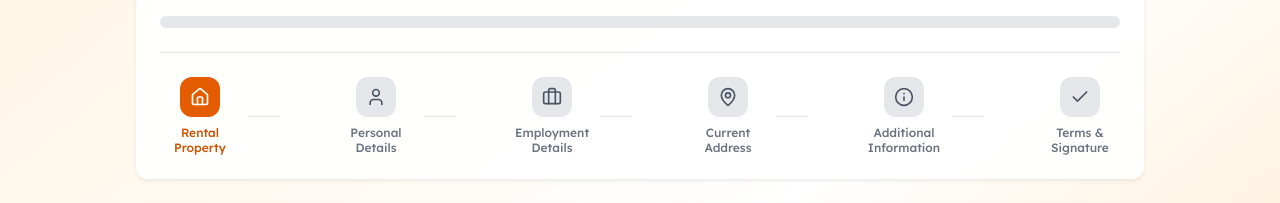
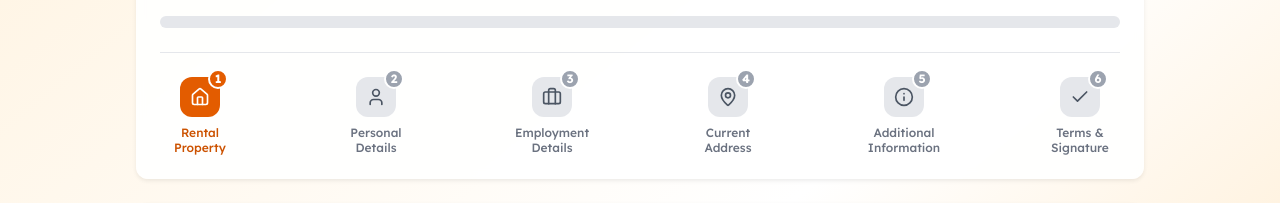
Before and after one commit to calvinwarwick/palmer-partners-forms, a React (Vite) app: page /tenancy-application in a window 1280 px wide. Shown: the part 196-399 px from the top of the page. Built offline with nearby package versions, Linux system fonts and the light colour scheme.

Commit message:
Refactor: Improve step indicator
Removed lines between steps and added step number badges.

```diff
--- a/src/components/tenancy-application/StepIndicator.tsx
+++ b/src/components/tenancy-application/StepIndicator.tsx
@@ -1,6 +1,7 @@
 
 import { cn } from "@/lib/utils";
 import { Home, User, Briefcase, MapPin, Info, Check } from "lucide-react";
+import { Badge } from "@/components/ui/badge";
 
 interface StepIndicatorProps {
   currentStep: number;
@@ -27,6 +28,7 @@ const StepIndicator = ({ currentStep }: StepIndicatorProps) => {
         return (
           <div key={stepNumber} className="flex items-center">
             <div className="flex flex-col items-center">
+              <div className="relative">
                 <div
                   className={cn(
                     "w-10 h-10 rounded-xl flex items-center justify-center transition-colors",
@@ -38,6 +40,19 @@ const StepIndicator = ({ currentStep }: StepIndicatorProps) => {
                   )}
                 >
                   <IconComponent className="w-5 h-5" />
+                </div>
+                <Badge
+                  className={cn(
+                    "absolute -top-2 -right-2 w-5 h-5 rounded-full flex items-center justify-center text-xs font-bold p-0 border-2 border-white",
+                    isCompleted
+                      ? "bg-green-500 text-white"
+                      : isActive
+                      ? "bg-orange-500 text-white"
+                      : "bg-gray-400 text-white"
+                  )}
+                >
+                  {stepNumber}
+                </Badge>
               </div>
               <span
                 className={cn(
@@ -52,14 +67,6 @@ const StepIndicator = ({ currentStep }: StepIndicatorProps) => {
                 {step.name}
               </span>
             </div>
-            {index < steps.length - 1 && (
-              <div
-                className={cn(
-                  "h-px w-8 mx-2 transition-colors",
-                  isCompleted ? "bg-green-500" : "bg-gray-200"
-                )}
-              />
-            )}
           </div>
         );
       })}
```
Lines whose indentation alone changed are shown as unchanged.
